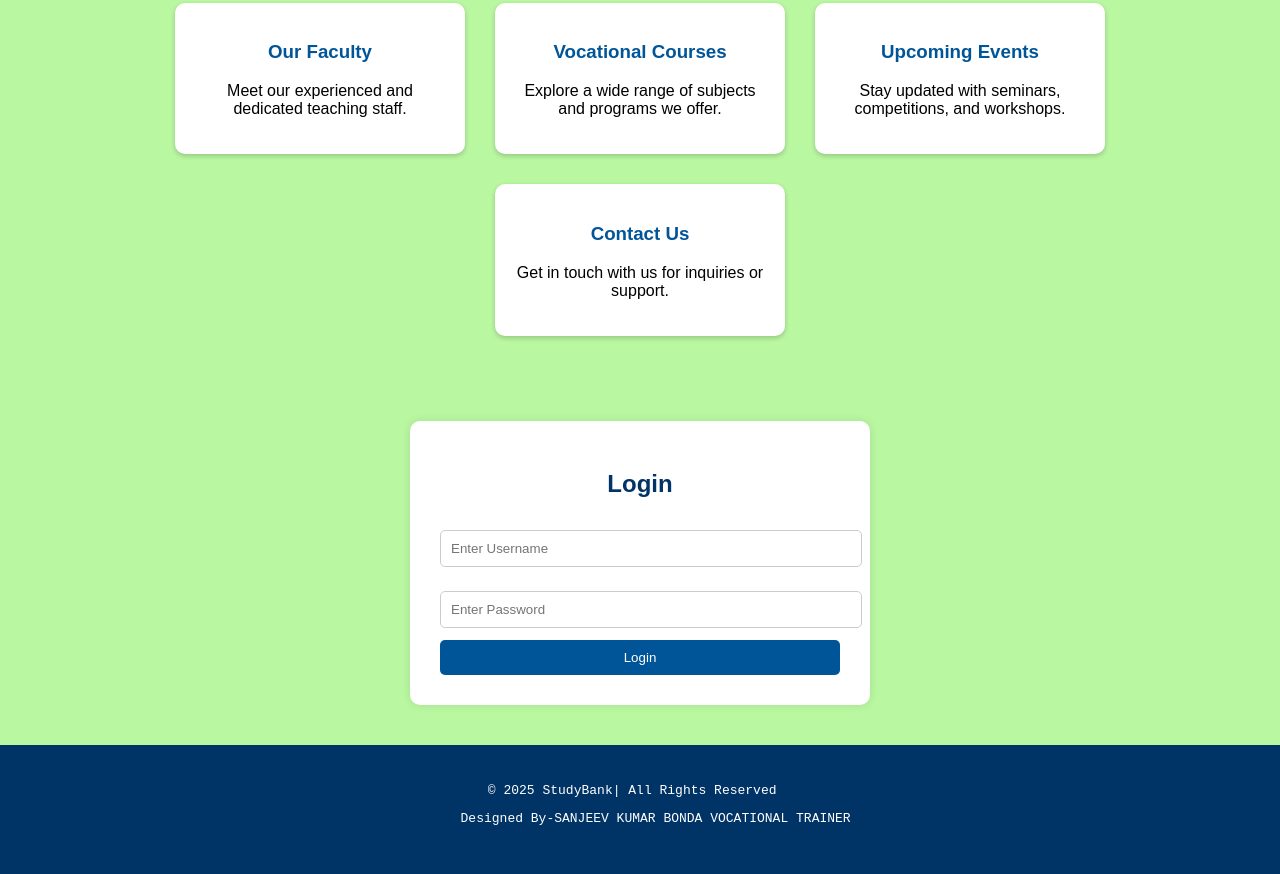
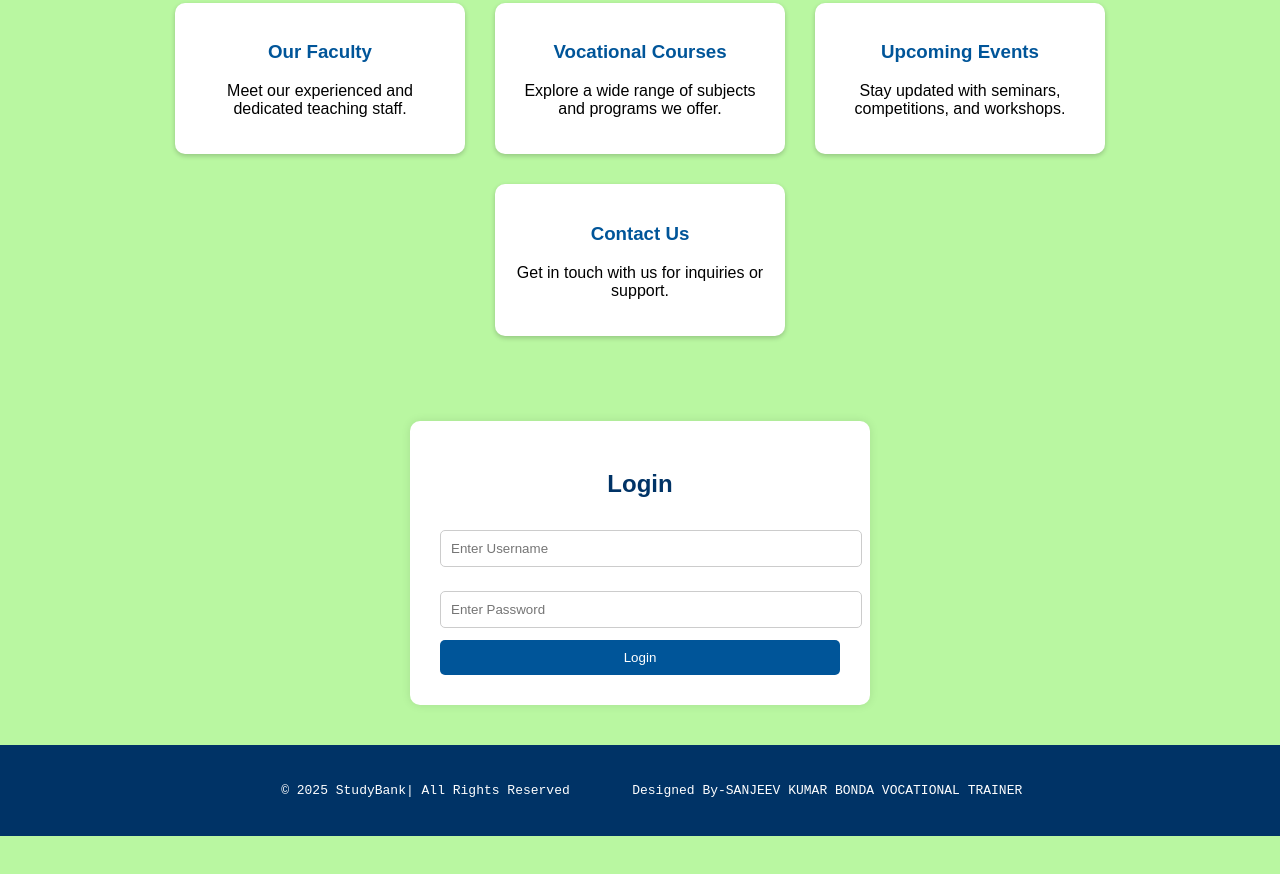
Before and after one commit to studybank/home, a plain HTML site: page index.html in a window 1280 px wide. Shown: the part 380-1254 px from the top of the page. After the commit the page ends 1216 px from the top, so only its background shows below. Drawn offline with Linux system fonts and the light colour scheme.

Commit message:
Update index.html

```diff
--- a/index.html
+++ b/index.html
@@ -174,7 +174,7 @@
 
   <footer>
   <pre>
-    &copy; 2025 StudyBank| All Rights Reserved      <p>     Designed By-SANJEEV KUMAR BONDA VOCATIONAL TRAINER </p>
+    &copy; 2025 StudyBank| All Rights Reserved        Designed By-SANJEEV KUMAR BONDA VOCATIONAL TRAINER
     </pre>
   </footer>
 
```
